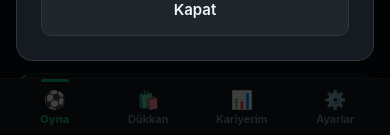
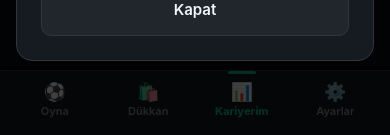
Before and after one commit to bedirhuseyinozcan/penalty, a React Native app in the folder mobile/: screen / in a window 390 px wide. Both pictures are taken after a click on the element 195 px from the left and 112 px from the top of the page. Shown: the part 706-841 px from the top of the page. Built offline with nearby package versions, Linux system fonts and the light colour scheme; no server answers.

Commit message:
feat: Enhance HomeBottomNav with active tab indication, update SettingsModal and ScoutShopModal for improved touch handling, and refactor HomeScreen to manage modal visibility and navigation

```diff
--- a/mobile/src/features/home/components/HomeBottomNav.tsx
+++ b/mobile/src/features/home/components/HomeBottomNav.tsx
@@ -5,30 +5,51 @@ import { Colors } from '../../../theme/colors';
 import { Spacing, BorderRadius } from '../../../theme/spacing';
 import { Typography } from '../../../theme/typography';
 
+export type HomeNavTab = 'play' | 'shop' | 'stats' | 'settings';
+
 interface IHomeBottomNavProps {
   primaryColor: string;
+  activeTab?: HomeNavTab;
+  onPressPlay?: () => void;
   onOpenShop: () => void;
   onOpenStats: () => void;
   onOpenSettings: () => void;
 }
 
 export const HomeBottomNav: React.FC<IHomeBottomNavProps> = React.memo(
-  ({ primaryColor, onOpenShop, onOpenStats, onOpenSettings }) => {
+  ({
+    primaryColor,
+    activeTab = 'play',
+    onPressPlay,
+    onOpenShop,
+    onOpenStats,
+    onOpenSettings,
+  }) => {
     return (
       <View style={styles.navBar}>
         <TouchableOpacity
           style={styles.navItem}
           activeOpacity={0.8}
-          onPress={() => hapticsService.selection()}
+          onPress={() => {
+            hapticsService.selection();
+            onPressPlay?.();
+          }}
         >
-          <View
+          {activeTab === 'play' && (
+            <View
+              style={[
+                styles.activeIndicator,
+                { backgroundColor: primaryColor },
+              ]}
+            />
+          )}
+          <Text style={styles.navEmoji}>⚽</Text>
+          <Text
             style={[
-              styles.activeIndicator,
-              { backgroundColor: primaryColor },
+              styles.navLabel,
+              activeTab === 'play' && { color: primaryColor, fontWeight: '800' },
             ]}
-          />
-          <Text style={styles.navEmoji}>⚽</Text>
-          <Text style={[styles.navLabel, { color: primaryColor, fontWeight: '800' }]}>
+          >
             Oyna
           </Text>
         </TouchableOpacity>
@@ -41,8 +62,23 @@ export const HomeBottomNav: React.FC<IHomeBottomNavProps> = React.memo(
             onOpenShop();
           }}
         >
+          {activeTab === 'shop' && (
+            <View
+              style={[
+                styles.activeIndicator,
+                { backgroundColor: primaryColor },
+              ]}
+            />
+          )}
           <Text style={styles.navEmoji}>🛍️</Text>
-          <Text style={styles.navLabel}>Dükkan</Text>
+          <Text
+            style={[
+              styles.navLabel,
+              activeTab === 'shop' && { color: primaryColor, fontWeight: '800' },
+            ]}
+          >
+            Dükkan
+          </Text>
         </TouchableOpacity>
 
         <TouchableOpacity
@@ -53,8 +89,23 @@ export const HomeBottomNav: React.FC<IHomeBottomNavProps> = React.memo(
             onOpenStats();
           }}
         >
+          {activeTab === 'stats' && (
+            <View
+              style={[
+                styles.activeIndicator,
+                { backgroundColor: primaryColor },
+              ]}
+            />
+          )}
           <Text style={styles.navEmoji}>📊</Text>
-          <Text style={styles.navLabel}>Kariyerim</Text>
+          <Text
+            style={[
+              styles.navLabel,
+              activeTab === 'stats' && { color: primaryColor, fontWeight: '800' },
+            ]}
+          >
+            Kariyerim
+          </Text>
         </TouchableOpacity>
 
         <TouchableOpacity
@@ -65,8 +116,23 @@ export const HomeBottomNav: React.FC<IHomeBottomNavProps> = React.memo(
             onOpenSettings();
           }}
         >
+          {activeTab === 'settings' && (
+            <View
+              style={[
+                styles.activeIndicator,
+                { backgroundColor: primaryColor },
+              ]}
+            />
+          )}
           <Text style={styles.navEmoji}>⚙️</Text>
-          <Text style={styles.navLabel}>Ayarlar</Text>
+          <Text
+            style={[
+              styles.navLabel,
+              activeTab === 'settings' && { color: primaryColor, fontWeight: '800' },
+            ]}
+          >
+            Ayarlar
+          </Text>
         </TouchableOpacity>
       </View>
     );
@@ -77,20 +143,25 @@ HomeBottomNav.displayName = 'HomeBottomNav';
 
 const styles = StyleSheet.create({
   navBar: {
+    position: 'absolute',
+    bottom: 0,
+    left: 0,
+    right: 0,
     flexDirection: 'row',
     backgroundColor: Colors.surface,
     borderTopWidth: 1,
     borderTopColor: Colors.border,
     paddingTop: Spacing.xs + 2,
-    paddingBottom: Platform.OS === 'android' ? 14 : Spacing.sm,
+    paddingBottom: Platform.OS === 'android' ? 24 : Spacing.md,
     paddingHorizontal: Spacing.sm,
     justifyContent: 'space-around',
     alignItems: 'center',
-    elevation: 16,
+    elevation: 20,
     shadowColor: '#000',
     shadowOffset: { width: 0, height: -4 },
-    shadowOpacity: 0.3,
-    shadowRadius: 8,
+    shadowOpacity: 0.35,
+    shadowRadius: 10,
+    zIndex: 50,
   },
   navItem: {
     flex: 1,
--- a/mobile/src/features/settings/components/SettingsModal.tsx
+++ b/mobile/src/features/settings/components/SettingsModal.tsx
@@ -49,8 +49,16 @@ export const SettingsModal: React.FC<ISettingsModalProps> = React.memo(
         animationType="fade"
         onRequestClose={onClose}
       >
-        <View style={styles.overlay}>
-          <View style={styles.card}>
+        <TouchableOpacity
+          style={styles.overlay}
+          activeOpacity={1}
+          onPress={onClose}
+        >
+          <TouchableOpacity
+            activeOpacity={1}
+            style={styles.card}
+            onPress={(e) => e.stopPropagation?.()}
+          >
             <View style={styles.headerRow}>
               <Text style={styles.headerTitle}>⚙️ Ayarlar & Oyun Rehberi</Text>
               <TouchableOpacity
@@ -160,8 +168,8 @@ export const SettingsModal: React.FC<ISettingsModalProps> = React.memo(
             >
               <Text style={styles.doneBtnText}>Tamam</Text>
             </TouchableOpacity>
-          </View>
-        </View>
+          </TouchableOpacity>
+        </TouchableOpacity>
       </Modal>
     );
   }
--- a/mobile/src/features/shop/components/ScoutShopModal.tsx
+++ b/mobile/src/features/shop/components/ScoutShopModal.tsx
@@ -6,6 +6,7 @@ import {
   TouchableOpacity,
   ScrollView,
   StyleSheet,
+  Platform,
 } from 'react-native';
 import { useGameStore } from '../../../stores/useGameStore';
 import { hapticsService } from '../../../services/hapticsService';
@@ -130,8 +131,16 @@ export const ScoutShopModal: React.FC<IScoutShopModalProps> = React.memo(({ visi
 
   return (
     <Modal visible={visible} transparent animationType="slide" onRequestClose={onClose}>
-      <View style={styles.overlay}>
-        <View style={styles.modalContainer}>
+      <TouchableOpacity
+        style={styles.overlay}
+        activeOpacity={1}
+        onPress={onClose}
+      >
+        <TouchableOpacity
+          activeOpacity={1}
+          style={styles.modalContainer}
+          onPress={(e) => e.stopPropagation?.()}
+        >
           {/* Header */}
           <View style={styles.header}>
             <View>
@@ -459,8 +468,8 @@ export const ScoutShopModal: React.FC<IScoutShopModalProps> = React.memo(({ visi
               </View>
             </View>
           ) : null}
-        </View>
-      </View>
+        </TouchableOpacity>
+      </TouchableOpacity>
     </Modal>
   );
 });
@@ -482,6 +491,7 @@ const styles = StyleSheet.create({
     borderColor: 'rgba(255, 255, 255, 0.1)',
     paddingHorizontal: Spacing.md,
     paddingTop: Spacing.md,
+    paddingBottom: Platform.OS === 'android' ? 24 : Spacing.md,
   },
   header: {
     flexDirection: 'row',
--- a/mobile/src/features/stats/components/PlayerStatsModal.tsx
+++ b/mobile/src/features/stats/components/PlayerStatsModal.tsx
@@ -42,8 +42,16 @@ export const PlayerStatsModal: React.FC<IPlayerStatsModalProps> = React.memo(
 
     return (
       <Modal visible={visible} transparent animationType="fade" onRequestClose={onClose}>
-        <View style={styles.overlay}>
-          <View style={styles.card}>
+        <TouchableOpacity
+          style={styles.overlay}
+          activeOpacity={1}
+          onPress={onClose}
+        >
+          <TouchableOpacity
+            activeOpacity={1}
+            style={styles.card}
+            onPress={(e) => e.stopPropagation?.()}
+          >
             <View style={styles.headerRow}>
               <Text style={styles.headerTitle}>📊 Oyuncu İstatistikleri</Text>
               <TouchableOpacity onPress={onClose} style={styles.closeBtn} activeOpacity={0.7}>
@@ -222,8 +230,8 @@ export const PlayerStatsModal: React.FC<IPlayerStatsModalProps> = React.memo(
             <TouchableOpacity style={styles.actionBtn} onPress={onClose} activeOpacity={0.8}>
               <Text style={styles.actionBtnText}>Kapat</Text>
             </TouchableOpacity>
-          </View>
-        </View>
+          </TouchableOpacity>
+        </TouchableOpacity>
 
         <ScoutShopModal
           visible={isShopModalVisible}
--- a/mobile/src/screens/HomeScreen.tsx
+++ b/mobile/src/screens/HomeScreen.tsx
@@ -53,6 +53,37 @@ export const HomeScreen: React.FC<IHomeScreenProps> = React.memo(({ onNavigate }
   const [isStatsModalVisible, setIsStatsModalVisible] = useState(false);
   const [isShopModalVisible, setIsShopModalVisible] = useState(false);
   const [isSettingsModalVisible, setIsSettingsModalVisible] = useState(false);
+
+  const activeTab = useMemo<'play' | 'shop' | 'stats' | 'settings'>(() => {
+    if (isShopModalVisible) return 'shop';
+    if (isStatsModalVisible) return 'stats';
+    if (isSettingsModalVisible) return 'settings';
+    return 'play';
+  }, [isShopModalVisible, isStatsModalVisible, isSettingsModalVisible]);
+
+  const handlePressPlay = useCallback(() => {
+    setIsShopModalVisible(false);
+    setIsStatsModalVisible(false);
+    setIsSettingsModalVisible(false);
+  }, []);
+
+  const handleOpenShop = useCallback(() => {
+    setIsStatsModalVisible(false);
+    setIsSettingsModalVisible(false);
+    setIsShopModalVisible(true);
+  }, []);
+
+  const handleOpenStats = useCallback(() => {
+    setIsShopModalVisible(false);
+    setIsSettingsModalVisible(false);
+    setIsStatsModalVisible(true);
+  }, []);
+
+  const handleOpenSettings = useCallback(() => {
+    setIsShopModalVisible(false);
+    setIsStatsModalVisible(false);
+    setIsSettingsModalVisible(true);
+  }, []);
 
   const equippedCosmeticId = useGameStore((s) => s.equippedCosmeticId);
   const equippedCosmetic = useMemo(
@@ -316,9 +347,11 @@ export const HomeScreen: React.FC<IHomeScreenProps> = React.memo(({ onNavigate }
 
       <HomeBottomNav
         primaryColor={theme.primaryColor}
-        onOpenShop={() => setIsShopModalVisible(true)}
-        onOpenStats={() => setIsStatsModalVisible(true)}
-        onOpenSettings={() => setIsSettingsModalVisible(true)}
+        activeTab={activeTab}
+        onPressPlay={handlePressPlay}
+        onOpenShop={handleOpenShop}
+        onOpenStats={handleOpenStats}
+        onOpenSettings={handleOpenSettings}
       />
 
       <PlayerStatsModal
@@ -359,7 +392,7 @@ const styles = StyleSheet.create({
   },
   container: {
     padding: Spacing.md,
-    paddingBottom: Spacing.xxl,
+    paddingBottom: 110,
   },
   header: {
     flexDirection: 'row',
```
Also changed, not shown: 1 other file (tests, documents, lock files or other folders).
